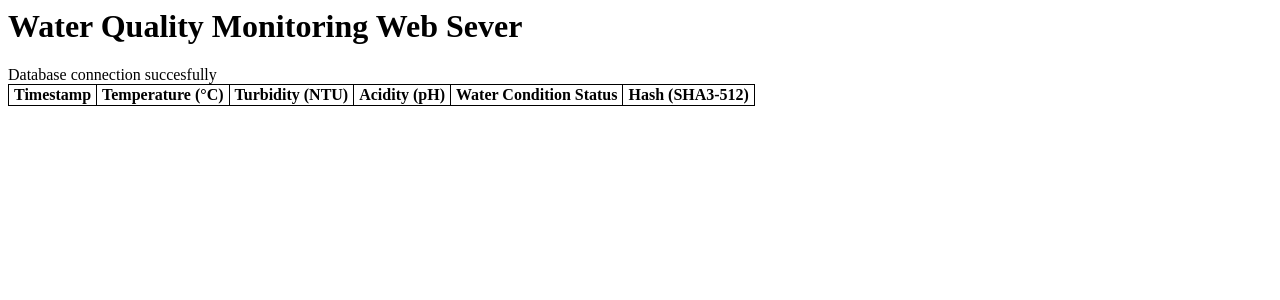
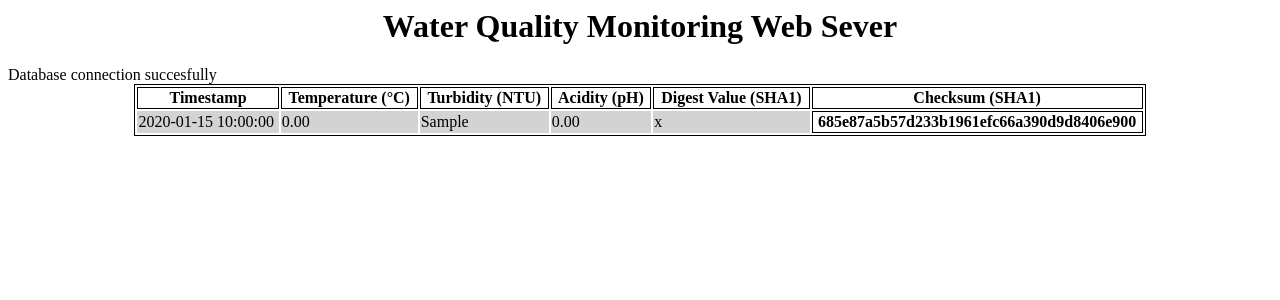
Before and after one commit to MrEmmirul21/FYP, a PHP site: page / in a window 1280 px wide. Shown: the top 300 px of the page. Run offline with PHP 8.4, Linux system fonts and the light colour scheme; tables that the repository leaves empty or names only in its code hold one stand-in row (values such as "Sample post"); data that the repository does not hold is empty.

Commit message:
Update index.php

```diff
--- a/index.php
+++ b/index.php
@@ -1,51 +1,72 @@
 <html>
-	<head>
-		<style>
-		table, th, td {
+<head>
+	<style>
+		table, th {
 			border: 1px solid black;
-			border-collapse: collapse;
 		}
-		table.center {
+		td {
+			background-color: LightGray;
+			border: collapse;
+		}
+		table {
 			margin-left: auto;
 			margin-right: auto;
 		}
-		tr{border-bottom: 1px solid #ddd}
-		</style>
-   </head>
+		h1 { text-align: center; }
+	</style>
+</head>
 
 <body>
    <h1>Water Quality Monitoring Web Sever</h1>
 
-   <table class="centre" border="1" cellspacing="1" cellpadding="1">
+   <table style="width:80%">
 		<tr>
 			<th>&nbsp;Timestamp&nbsp;</th>
 			<th>&nbsp;Temperature (°C)&nbsp;</th>
 			<th>&nbsp;Turbidity (NTU)&nbsp;</th>
 			<th>&nbsp;Acidity (pH)&nbsp;</th>
-			<th>&nbsp;Water Condition Status&nbsp;</th>
-			<th>&nbsp;Hash (SHA3-512)&nbsp;</th>
+			<th>&nbsp;Digest Value (SHA1)&nbsp;</th>
+			<th>&nbsp;Checksum (SHA1)&nbsp;</th>
 		</tr>
 
 		<?php
         include("connect.php");
-        $sql = "SELECT * FROM 'sensorreadings' ORDER BY 'seqnum' DESC";
+        $sql= "SELECT * FROM sensorreadings ORDER BY seqnum DESC";
         $result = mysqli_query($connection,$sql);
-		echo $_POST['temperature'] . $_POST['turbidity'] . $_POST['acidity'];;
 
-		if($result != false)
+		if($result == true)
 		{
 			while($row = mysqli_fetch_array($result))
 			{
 				echo "<tr>";
-					echo "<th>" .$row['seqnum'] . "</th>";
-					echo "<th>" .$row['timestamp']. "</th>";
-					echo "<th>" .$row['temperature']. "</th>";
-					echo "<th>" .$row['acidity']. "</th>";
-					echo "<th>" .$row['hash']. "</th>";
+					echo "<td>" .$row['timestamp']. "</td>";
+
+					$temperature = number_format((float)$row['temperature'], 2, '.', '');
+					echo "<td>" .$temperature. "</td>";
+
+					echo "<td>" .$row['turbidity']. "</td>";
+
+					$acidity = number_format((float)$row['acidity'], 2, '.', '');
+					echo "<td>" .$acidity. "</td>";
+
+					echo "<td>" .$row['hash']. "</td>";
+
+					$test = "temperature=".$temperature."&turbidity=".$row['turbidity']."&acidity=".$row['acidity'];
+
+					if ($row['hash'] != sha1($test))
+						echo "<th>".sha1($test)."</th>";
+					else
+						echo "<td>".sha1($test)."</td>";
+
 				echo "</tr>";
 
+				if ($row['hash'] != sha1($test))
+					echo"<script language='javascript'>alert('Checksumming failed\nProbably data was changed');window.location='index.php';</script>";
 		    }
-		} ?>
+		}
+		else
+			echo "Error: " . mysqli_error($connection);
+		?>
     </table>
 </body>
 </html>
```
